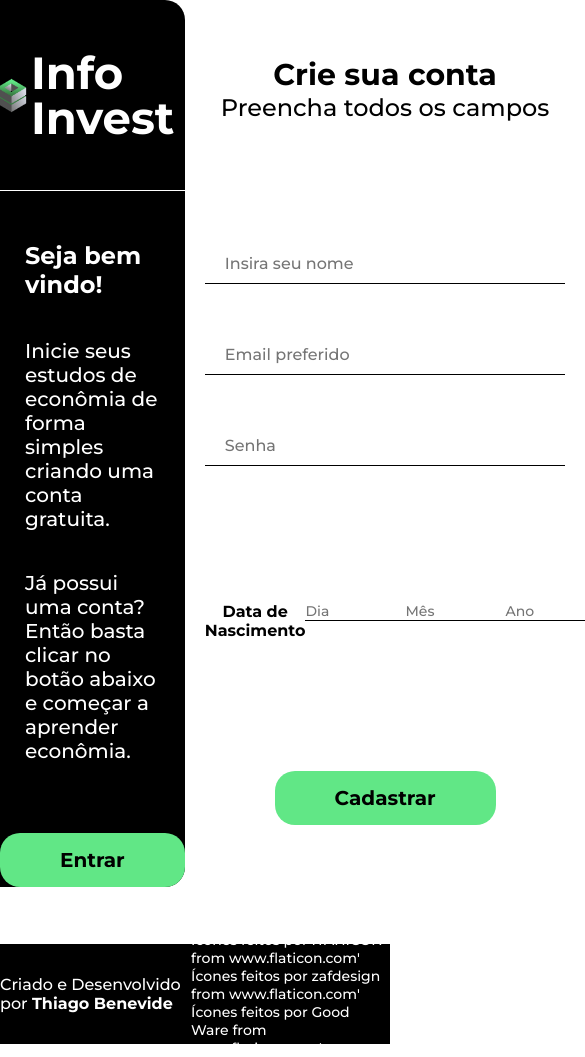
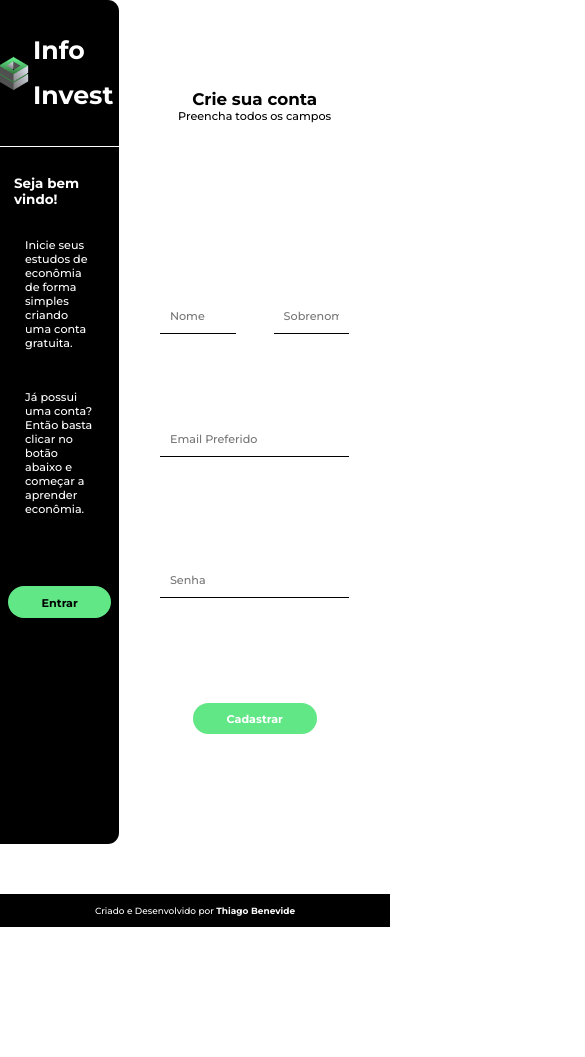
Before and after one commit to thiagobenevide/cadastro-entrar, a plain HTML site: page cadastro.html in a window 390 px wide. Shown: the whole page, 585 px wide, since content can reach past the window. After the commit the page ends 927 px from the top, so only its background shows below. Drawn offline with Linux system fonts and the light colour scheme.

Commit message:
0.0.5 - Alterando todo o designer do projeto colocando apenas nome, sobrenome, email e seja, responsividade ajustada dos aparelhos acima de 425px

```diff
--- a/cadastro.html
+++ b/cadastro.html
@@ -6,10 +6,11 @@
     <meta name="viewport" content="width=device-width, initial-scale=1.0">
     <link rel="shortcut icon" href="image/favicon.ico" type="image/x-icon">
     <link rel="stylesheet" href="style-register.css">
-    <title>Cadastro</title>
+    <title>Cadastro InfoInvest</title>
 </head>
 <body>
     <main>
+        <!--Seção de apresentação e login-->
         <section class="section-login">
 
             <div class="brand-infoinvest">
@@ -31,68 +32,57 @@
             </div>
 
         </section>
-        <section class="register">
 
-            <div class="register-requirements">
-                <h3 class="register-tittle" >Crie sua conta</h3>
-                <p class="register-paragraph">Preencha todos os campos</p>
-            </div>
+        <section id="user-register">
+            <!--Apresentação de registro-->
+            <section id="presentation-register">
+                <div>
+                    <h3 id="presentation-register-title">
+                        Crie sua conta
+                    </h3>
+                    <p id="presentation-register-paragraph">
+                        Preencha todos os campos
+                    </p>
+                </div>
+            </section>
+            <!--Formulário de cadastro-->
 
-            <form class="input-user">
+            <form id="form-user">
+                <fieldset id="user-fullname">
+                    <div id="div-user-name">
+                        <label for="user-name"></label>
+                        <input type="text" name="user-name" id="user-name"
+                        placeholder="Nome">
+                    </div>
+                    <div id="div-firsh-name">
+                        <label for="firsh-name"></label>
+                        <input type="text" name="firsh-name" id="firsh-name" placeholder="Sobrenome">
+                    </div>
+                </fieldset>
 
-                <label for="input-user-name">
-                    <input type="text" class="input-user-data" id="input-user-name" placeholder="Insira seu nome">
-                </label>
+                <div class="user-data">
+                    <label for="user-password"></label>
+                    <input type="email" name="user-email" id="user-email" placeholder="Email Preferido">
+                </div>
 
-                <label for="input-user-email">
-                    <input type="email" class="input-user-data" id="input-user-email" placeholder="Email preferido">
-                </label>
+                <div class="user-data">
+                    <label for="user-password"></label>
+                    <input type="password" name="user-password" id="user-password" placeholder="Senha">
 
-                <label for="input-user-password">
-                    <input type="password" class="input-user-data" id="input-user-password" placeholder="Senha">
-                </label>
+                </div>
 
+                <div id="button-register">
+                    <button id="button-user-register"><a href="#" id="link-user-register">Cadastrar</a></button>
+                </div>
             </form>
-
-
-
-            <form class="birth-user">
-                <h3 class="birth-user-tittle">Data de Nascimento</h3>
-
-                <label for="day">
-                    <input type="number" class="birth-user-input" id="day" placeholder="Dia">
-                </label>
-
-                <label for="month" id="month">
-                    <input type="number" class="birth-user-input" id="day" placeholder="Mês">
-                </label>
-
-                <label for="year">
-                    <input type="number" class="birth-user-input" id="year" placeholder="Ano">
-                </label>
-
-            </form>
-            <div>
-                <button class="button-register-user"><a href="#" class="link-register-user">Cadastrar</a></button>
-            </div>
-
-        </section>
-    </main>
-    <footer class="end-site">
-        <section class="created">
-            <p>
-                Criado e Desenvolvido por <a href="#" class="created-link">Thiago Benevide</a></p>
         </section>
 
-        <section class="copyright-credits">
-            <!--Usuário-->
-            <div> Ícones feitos por <a href="https://www.flaticon.com/br/autores/iyahicon" title="IYAHICON"> IYAHICON </a> from <a href="https://www.flaticon.com/br/" title="Flaticon">www.flaticon.com'</a></div>
-            <!-- Ícone de email-->
-            <div> Ícones feitos por <a href="https://www.flaticon.com/br/autores/zafdesign" title="zafdesign"> zafdesign </a> from <a href="https://www.flaticon.com/br/" title="Flaticon">www.flaticon.com'</a></div>
-            <!--Ícone de cadeado-->
-            <div> Ícones feitos por <a href="https://www.flaticon.com/br/autores/good-ware" title="Good Ware"> Good Ware </a> from <a href="https://www.flaticon.com/br/" title="Flaticon">www.flaticon.com'</a></div>
+    </main>
+    <footer id="end-site">
+        <section id="created">
+            <p>
+                Criado e Desenvolvido por <a href="#" id="created-link">Thiago Benevide</a></p>
         </section>
-
     </footer>
 </body>
 </html>
--- a/style-register.css
+++ b/style-register.css
@@ -63,7 +63,7 @@ main{
     font-family: 'Montserrat', sans-serif;
     font-weight: 400;
     padding: 20px 25px 20px 25px;
-    font-size: 20px;
+    font-size: 2.0rem;
 }
 
 .button {
@@ -90,124 +90,144 @@ main{
     font-size: 2.0rem;
 }
 
-
 /*Campos para preencher os dados*/
 
-.register{
+#user-register {
     display: grid;
-    grid-template-rows: 0.5fr 1fr 0.5fr 0.5fr;
+    grid-template-rows: 1fr 3fr;
+}
+
+#presentation-register {
+    display: flex;
+    flex-direction: column;
     align-items: center;
+    margin: auto;
+}
+
+#presentation-register-title {
+    font-family: "Montserrat", sans-serif;
+    font-size: 3rem;
+    font-weight: 700;
     text-align: center;
 }
 
-.register-tittle {
-    font-size: 3.0rem;
+#presentation-register-paragraph{
     font-family: "Montserrat", sans-serif;
+    font-size: 2rem;
+    text-align: center;
 }
 
-.register-paragraph {
-    font-size: 2.4rem;
-    font-family: "Montserrat", sans-serif;
+/*Formulário*/
+
+#form-user {
+    display: grid;
+    grid-template-rows: 1.5fr 1fr 1fr 1fr;
+}
+
+#user-fullname {
+    display: flex;
+    flex-direction: row;
+    justify-content: space-between;
+    align-items: center;
+    border: 0;
+    width: 70%;
+    margin: auto;
 
 }
 
-.input-user {
+#user-name,#firsh-name,#user-password,#user-email{
+    font-family: "Montserrat", sans-serif;
+    border: 0;
+    border-bottom: 1px solid #000;
+    outline: 0;
+    font-size: 2.0rem;
+    padding: 10px;
+}
+
+.user-data{
     display: flex;
     flex-direction: column;
-    margin: auto;
-    gap: 50px;
-    width: 90%;
-    max-width: 600px;
+    align-items: center;
 }
 
-.input-user-data {
-    width: 100%;
-    height: 40px;
-    padding: 20px;
-    border: none;
-    border-bottom: 0.3px solid black;
-    outline: 0;
+#user-password,#user-email{
+    width: 70%;
+
+}
+
+
+#button-user-register {
+    background-color: #61E786;
+    text-decoration: none;
+    border: 0;
+    padding: 1.5rem 6rem;
+    border-radius: 20px;
+
+
+    display: flex;
+    align-items: center;
+    margin: auto;
+}
+
+#link-user-register {
+    text-decoration: none;
+    color: #fff;
     font-family: "Montserrat", sans-serif;
+    font-size: 2rem;
+    font-weight: 700;
+}
+
+#button-user-register:hover{
+    background-color: #51bb6f;
+}
+
+#end-site {
+    margin-top: 50px;
+    background-color: #000;
+    padding: 2rem;
+}
+
+#created {
+    color: #fff;
+    font-family: "Montserrat", sans-serif;
+    text-align: center;
     font-size: 1.6rem;
 }
 
-/*Data de nascimento*/
+#created-link {
+    color: #fff;
+    font-weight: 700;
+}
+/*Responsividade*/
 
-.birth-user{
-    display: flex;
-    flex-direction: row;
-    justify-content: space-between;
-    margin: auto;
-    width: 90%;
-    max-width: 600px;
+@media (max-width:1120px){
+    html {
+        font-size: 50%;
+    }
 }
 
-.birth-user-tittle{
-    font-family: "Montserrat", sans-serif;
-    font-weight: 600;
-    font-size: 1.6rem;
+@media (max-width:950px){
+    html {
+        font-size: 45%;
+    }
 }
 
-.birth-user-input{
-    display: flex;
-    flex-direction: row;
-    width: 100px;
-    border: none;
-    border-bottom: 0.3px solid #000;
-    font-family: "Montserrat", sans-serif;
-    font-size: 1.4rem;
-    outline: 0;
+@media (max-width: 850px){
+    #firsh-name,#user-name {
+        width: 80%;
+    }
+
+    #div-firsh-name {
+        text-align: end;
+    }
+
+    #div-user-name {
+        text-align: start;
+    }
 }
 
-.button-register-user {
-    background-color: #61E786;
-    padding: 1.5rem 6rem;
-    border: none;
-    border-radius: 20px;
-
+@media (max-width: 571px){
+    html {
+        font-size: 35%;
+    }
 }
-
-.button-register-user:hover {
-    background-color: #51bb6f;
-}
-
-.link-register-user{
-    text-decoration: none;
-    color: #000;
-    font-size: 2rem;
-    font-family: "Montserrat", sans-serif;
-    font-weight: 700;
-}
-
-
-.end-site {
-    background-color: #000;
-    margin-top: 100px;
-    height: 100px;
-    color: #fff;
-
-    display: flex;
-    flex-direction: row;
-    justify-content: space-evenly;
-    align-items: center;
-}
-
-.created {
-    font-family: "Montserrat", sans-serif;
-    font-size: 1.6rem;
-}
-
-.created-link {
-    font-weight: 700;
-    text-decoration: none;
-    color: #fff;
-}
-
-.copyright-credits {
-    font-family: "Montserrat", sans-serif;
-    font-size: 1.4rem;
-}
-
-a {
-    color: #fff;
-}
```
